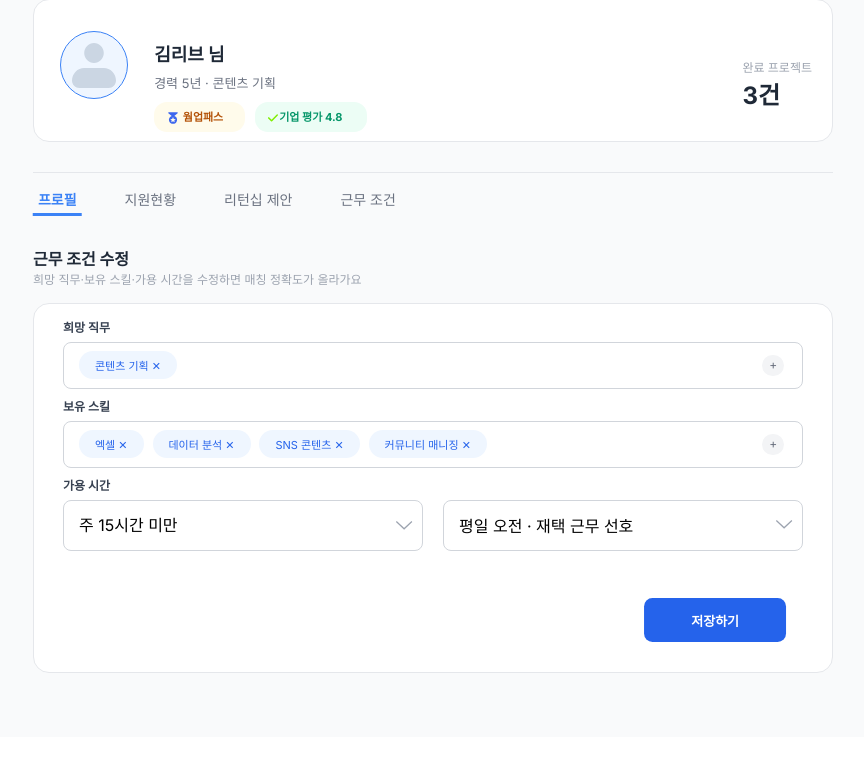
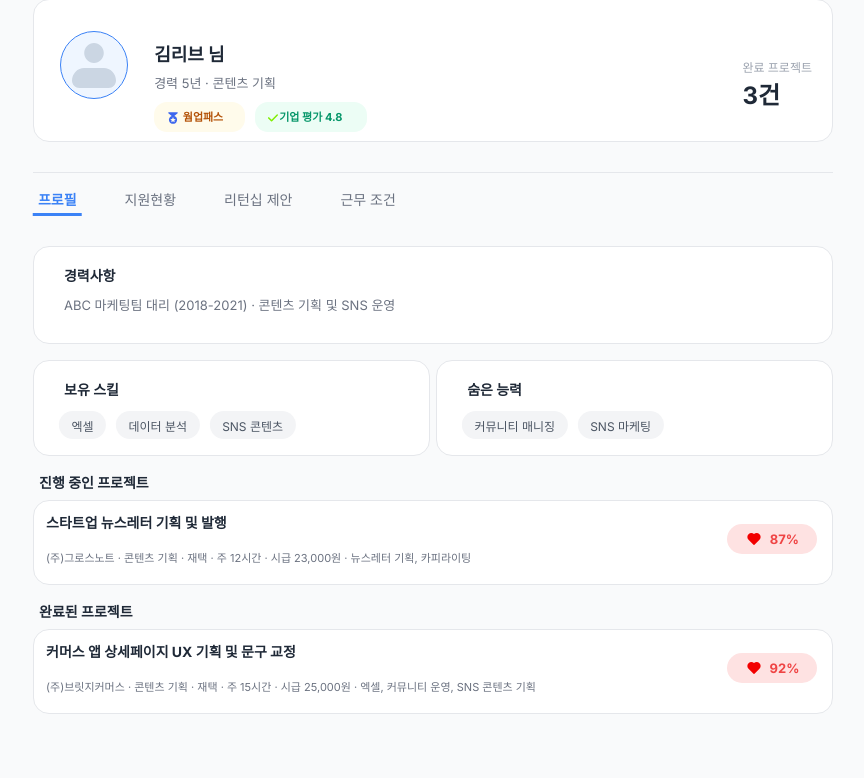
Before and after one commit to 2026-HERETHON/2026-herethon-2, a Django app: template worker/templates/worker_mypage.html in a window 1280 px wide. Shown: the part 111-889 px from the top of the page, without its empty margins (207-1071 px from the left). Before the commit the page ends 784 px from the top, so only its background shows below. Run offline with Django 5.2, Linux system fonts and the light colour scheme; the template is opened without the code that fills it, so the values that code supplies are empty.

Commit message:
feat: 마이페이지 탭 네비게이션 설정

```diff
--- a/static/css/worker_mypage.css
+++ b/static/css/worker_mypage.css
@@ -435,7 +435,7 @@
 }
 
 /* 리턴십 제안 */
-.offer-card {
+.offer-form {
   display: flex;
   flex-direction: column;
   align-items: end;
@@ -659,6 +659,13 @@
   justify-content: space-between;
   padding: 0.53rem 1.12rem 0.53rem 0.94rem;
   flex: 1;
+
+  color: var(--color-text-primary);
+  font-family: Inter;
+  font-size: 0.8125rem;
+  font-style: normal;
+  font-weight: 400;
+  line-height: normal;
 }
 
 .tag-list {
--- /dev/null
+++ b/static/js/worker_mypage.js
@@ -0,0 +1,20 @@
+// 탭 네비게이션 설정
+const tabBtns = document.querySelectorAll(".tab-btn");
+const tabContents = document.querySelectorAll(".tab-content");
+
+tabBtns.forEach((btn) => {
+  btn.addEventListener("click", () => {
+    const target = btn.dataset.tab; // profile, apply, offer, condition
+
+    // 모든 버튼의 active 해제
+    tabBtns.forEach((b) => b.classList.remove("active"));
+    // 클릭한 버튼 active 설정
+    btn.classList.add("active");
+
+    // 모든 탭 active 해제
+    tabContents.forEach((content) => content.classList.remove("active"));
+    // 클릭한 메뉴의 탭 active 설정
+    const targetContent = document.getElementById(`tab-${target}`);
+    targetContent.classList.add("active");
+  });
+});
--- a/worker/templates/worker_mypage.html
+++ b/worker/templates/worker_mypage.html
@@ -76,6 +76,7 @@
 
       <div class="divider"></div>
 
+      <!-- 탭 네비게이션 -->
       <nav class="tab-nav">
         <button class="tab-btn active" data-tab="profile">프로필</button>
         <button class="tab-btn" data-tab="apply">지원현황</button>
@@ -84,7 +85,7 @@
       </nav>
 
       <!-- 프로필 탭 -->
-      <div class="tab-content" id="tab-profile">
+      <div class="tab-content active" id="tab-profile">
         <!-- 경력 사항 영역-->
         <div class="group-box career-group">
           <p class="subtitle">경력사항</p>
@@ -154,7 +155,7 @@
             </div>
 
             <!-- TPL: 매칭률 상태 클래스명 80% 이상: heart / 이하: good -->
-            <div class="matching-rate-item">
+            <div class="matching-rate-item heart">
               <!-- TPL: (매칭률 상태/80 이상이면 하트, 그 외 따봉) -->
               <img
                 class="matching-state-img"
@@ -163,7 +164,7 @@
               />
               <!-- TPL: (매칭률) -->
               <!-- TPL: 매칭률 상태 클래스명 80% 이상: heart / 이하: good -->
-              <span class="matching-rate">87%</span>
+              <span class="matching-rate heart">87%</span>
             </div>
           </article>
         </section>
@@ -191,13 +192,13 @@
                 <span>엑셀, 커뮤니티 운영, SNS 콘텐츠 기획</span>
               </p>
             </div>
-            <div class="matching-rate-item">
+            <div class="matching-rate-item heart">
               <img
                 class="matching-state-img"
                 src="../../static/img/heart-filled.svg"
                 alt="matching-state"
               />
-              <span class="matching-rate">92%</span>
+              <span class="matching-rate heart">92%</span>
             </div>
           </article>
         </section>
@@ -324,7 +325,7 @@
           <p class="title">리턴십 제안</p>
           <p class="caption">함께한 기업이 정규직 전환을 제안했습니다</p>
           <!-- TPL: returnship (리턴십 제안 목록 반복) -->
-          <article class="offer-card">
+          <form method="post" class="offer-form">
             <div class="group-box offer-item">
               <span class="offer-badge">NEW 제안</span>
               <div class="offer-company">
@@ -361,10 +362,10 @@
             </div>
             <!-- 리턴십 제안 수락/거절 버튼 -->
             <div class="offer-actions">
-              <button class="offer-btn btn-reject">거절하기</button>
-              <button class="offer-btn btn-accept">수락하기</button>
+              <button type="submit" class="offer-btn btn-reject">거절하기</button>
+              <button type="submit" class="offer-btn btn-accept">수락하기</button>
             </div>
-          </article>
+          </form>
         </section>
 
         <!-- 지난 리턴십 제안 내역 영역 -->
@@ -401,7 +402,7 @@
       </div>
 
       <!-- 근무 조건 탭 -->
-      <div class="tab-content active" id="tab-condition">
+      <div class="tab-content" id="tab-condition">
         <p class="title">근무 조건 수정</p>
         <p class="caption">
           희망 직무·보유 스킬·가용 시간을 수정하면 매칭 정확도가 올라가요
@@ -645,5 +646,7 @@
       </div>
 
     </section>
+
+    <script src="../../static/js/worker_mypage.js"></script>
   </body>
 </html>
```
